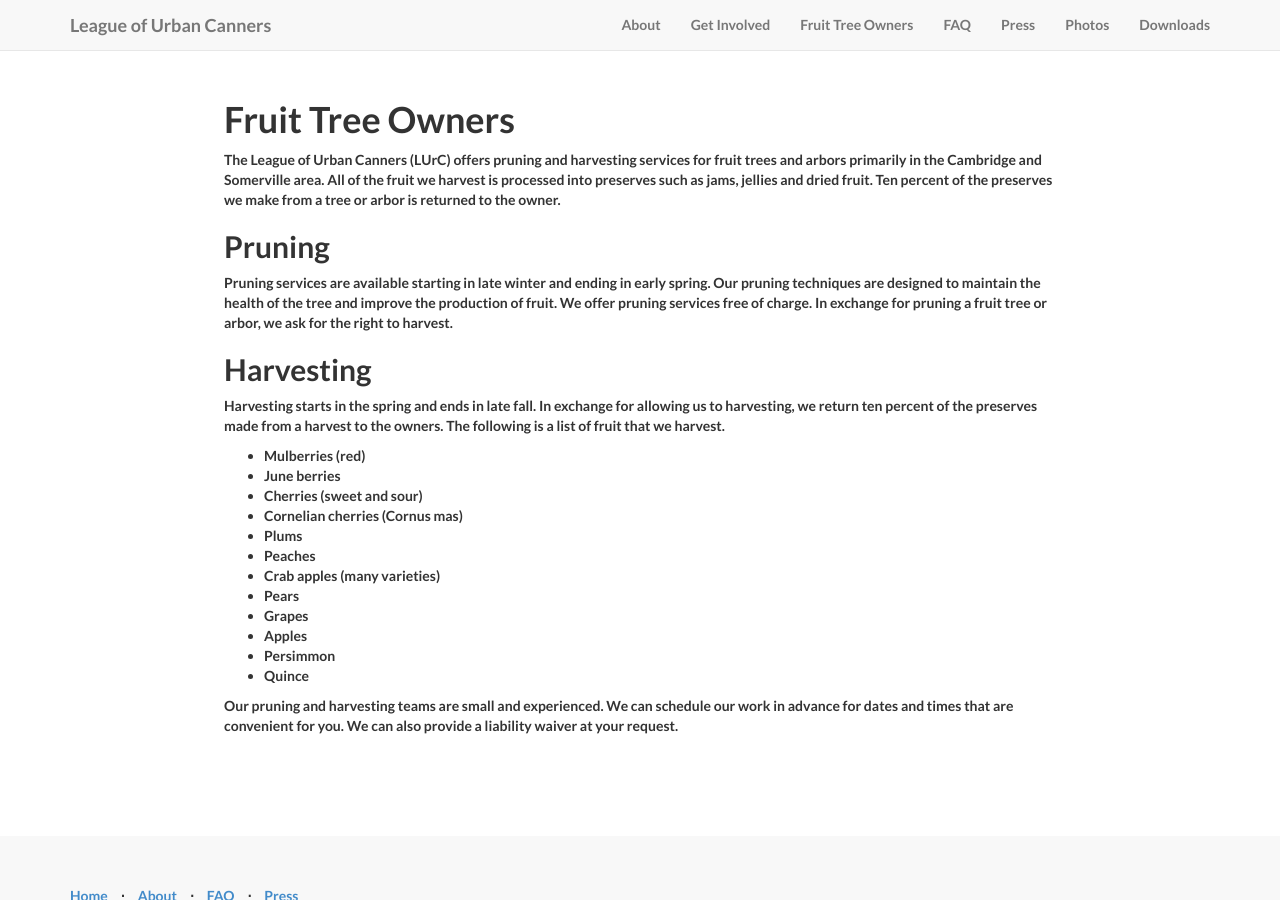
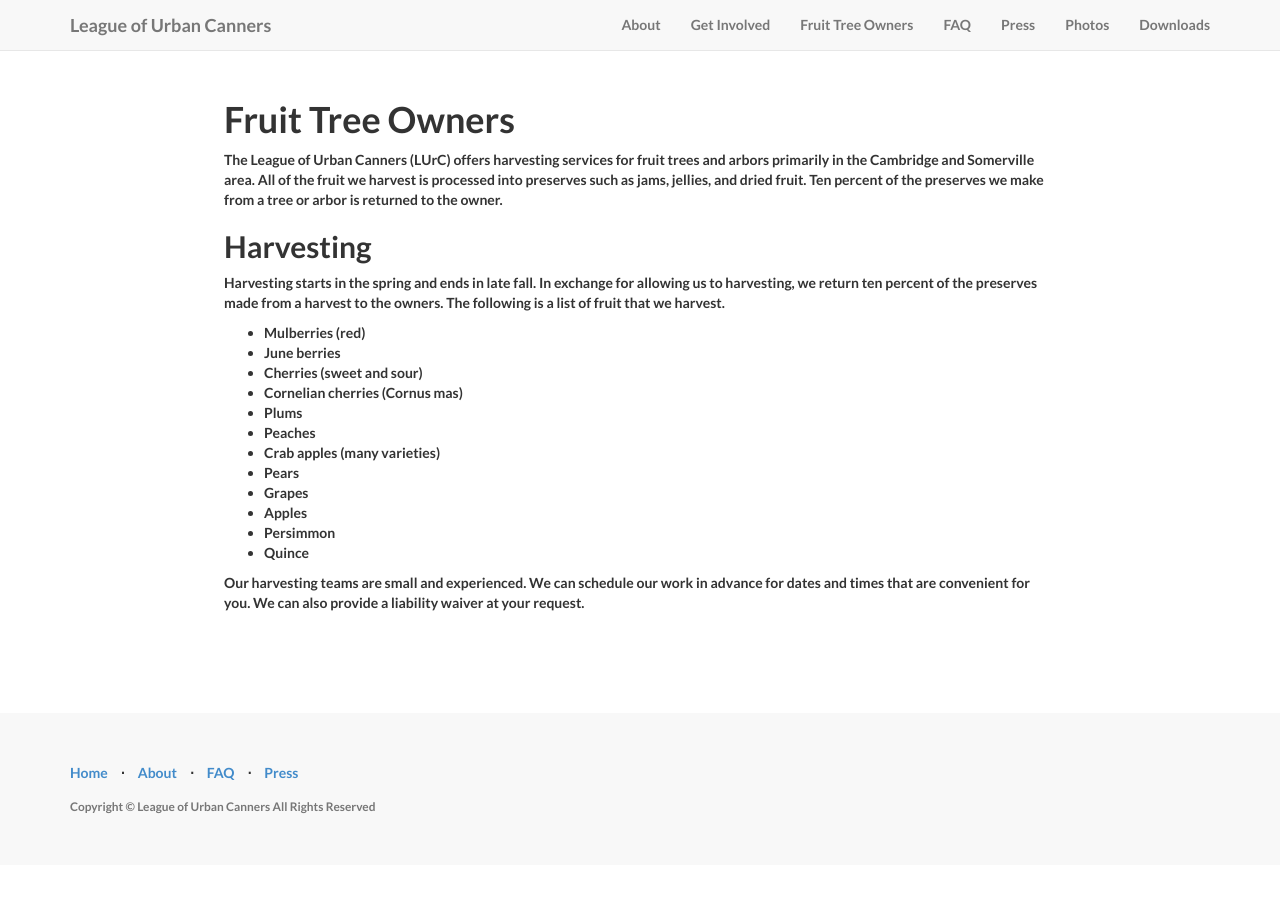
Before and after one commit to LUrC/leagueofurbancanners.org, a Jekyll site: the page built from fruit-tree-owners/index.html, in a window 1280 px wide and 900 px high. Built offline with Jekyll 4.4.1, drawn with Linux system fonts in a browser that asks for light colours; nearby versions of some CDN libraries.

Commit message:
Update index.html

```diff
--- a/fruit-tree-owners/index.html
+++ b/fruit-tree-owners/index.html
@@ -5,11 +5,11 @@
 
 <h1>Fruit Tree Owners</h1>
 
-<p>The League of Urban Canners (LUrC) offers pruning and harvesting services for fruit trees and arbors primarily in the Cambridge and Somerville area. All of the fruit we harvest is processed into preserves such as jams, jellies and dried fruit. Ten percent of the preserves we make from a tree or arbor is returned to the owner.</p>
+<p>The League of Urban Canners (LUrC) offers harvesting services for fruit trees and arbors primarily in the Cambridge and Somerville area. All of the fruit we harvest is processed into preserves such as jams, jellies, and dried fruit. Ten percent of the preserves we make from a tree or arbor is returned to the owner.</p>
 
-<h2>Pruning</h2>
+<!--<h2>Pruning</h2>
 
-<p>Pruning services are available starting in late winter and ending in early spring. Our pruning techniques are designed to maintain the health of the tree and improve the production of fruit. We offer pruning services free of charge. In exchange for pruning a fruit tree or arbor, we ask for the right to harvest.</p>
+<p>Pruning services are available starting in late winter and ending in early spring. Our pruning techniques are designed to maintain the health of the tree and improve the production of fruit. We offer pruning services free of charge. In exchange for pruning a fruit tree or arbor, we ask for the right to harvest.</p>-->
 
 <h2>Harvesting</h2>
 
@@ -30,4 +30,4 @@
   <li>Quince</li>
 </ul>
 
-<p>Our pruning and harvesting teams are small and experienced. We can schedule our work in advance for dates and times that are convenient for you. We can also provide a liability waiver at your request.</p>
+<p>Our <!--pruning and-->harvesting teams are small and experienced. We can schedule our work in advance for dates and times that are convenient for you. We can also provide a liability waiver at your request.</p>
```
